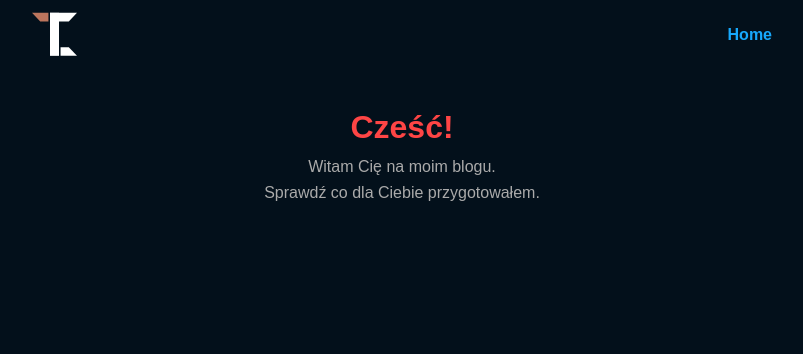
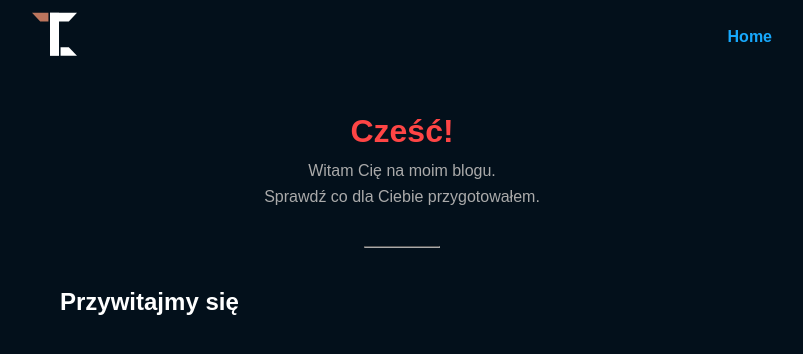
Before and after one commit to tobiaszciesielski/tciesielski.pl, a Next.js app: page / in a window 1280 px wide. Shown: the top 354 px of the page, without its empty margins (238-1041 px from the left). Built offline with nearby package versions, Linux system fonts and the light colour scheme.

Commit message:
Post list, matter, md, logo with link

```diff
--- a/components/Header/Header.tsx
+++ b/components/Header/Header.tsx
@@ -2,12 +2,12 @@ import styles from './header.module.scss';
 
 export default function Header() {
   return (
-    <div className={styles.header}>
+    <header className={styles.header}>
       <h1 className={styles.header__greetings}>Cześć!</h1>
       <p className={styles.header__description}>Witam Cię na moim blogu.</p>
       <p className={styles.header__description}>
         Sprawdź co dla Ciebie przygotowałem.
       </p>
-    </div>
+    </header>
   );
 }
--- a/components/Navbar/Navbar.tsx
+++ b/components/Navbar/Navbar.tsx
@@ -7,7 +7,11 @@ import styles from './navbar.module.scss';
 export default function Header() {
   return (
     <nav className={styles.navbar}>
-      <Logo width={45} height={45} />
+      <Link href={'/'} passHref>
+        <a>
+          <Logo width={45} height={45} />
+        </a>
+      </Link>
 
       <Link href={'/'} passHref>
         <a className={styles.navbar__home}>Home</a>
--- /dev/null
+++ b/components/PostList/PostList.tsx
@@ -0,0 +1,23 @@
+import Link from 'next/link';
+
+import styles from './postList.module.scss';
+
+export interface PostListProps {
+  posts: { title: string; slug: string }[];
+}
+
+export default function PostList(props: PostListProps) {
+  return (
+    <ul className={styles['post-list']}>
+      {props.posts.map(({ title, slug }) => (
+        <Link key={slug} href={`blog/${slug}`} passHref>
+          <li>
+            <a href="">
+              <h2 className={styles['post-list__post']}>{title}</h2>
+            </a>
+          </li>
+        </Link>
+      ))}
+    </ul>
+  );
+}
--- /dev/null
+++ b/components/PostList/index.ts
@@ -0,0 +1,4 @@
+import PostList, { PostListProps } from './PostList';
+
+export { PostList };
+export type { PostListProps };
--- /dev/null
+++ b/components/PostList/postList.module.scss
@@ -0,0 +1,29 @@
+@import 'variables';
+
+.post-list {
+  list-style: none;
+  display: flex;
+
+  &__post {
+    position: relative;
+    color: $light-white-0;
+
+    &::after {
+      content: '';
+      position: absolute;
+      top: 100%;
+      left: 0;
+      height: 2px;
+      background-color: $light-white-0;
+      width: 0;
+      transition: width 0.4s ease;
+    }
+
+    &:hover {
+      &::after {
+        width: 100%;
+        transition: width 0.4s ease;
+      }
+    }
+  }
+}
--- a/package.json
+++ b/package.json
@@ -8,7 +8,7 @@
     "lint": "next lint"
   },
   "dependencies": {
-    "eslint-plugin-import": "^2.25.3",
+    "gray-matter": "^4.0.3",
     "next": "12.0.7",
     "react": "17.0.2",
     "react-dom": "17.0.2",
@@ -20,6 +20,7 @@
     "@types/react": "17.0.37",
     "eslint": "8.5.0",
     "eslint-config-next": "12.0.7",
+    "eslint-plugin-import": "^2.25.3",
     "typescript": "4.5.4"
   }
 }
--- a/pages/index.tsx
+++ b/pages/index.tsx
@@ -1,13 +1,38 @@
+import fs from 'fs';
+import { join } from 'path';
+
+import matter from 'gray-matter';
 import type { NextPage } from 'next';
 
 import { Header } from '../components/Header';
+import { PostList, PostListProps } from '../components/PostList';
 
-const Home: NextPage = () => {
+const Home: NextPage<PostListProps> = ({ posts }) => {
   return (
     <>
       <Header />
+      <hr />
+      <PostList posts={posts} />
     </>
   );
 };
 
+export async function getStaticProps() {
+  const postsDirectory = join(process.cwd(), 'posts');
+  const files = fs.readdirSync(postsDirectory);
+
+  const posts: { title: string; slug: string }[] = files.map((mdFile) => {
+    const slug = mdFile.replace(/\.md$/, '');
+
+    const fullPath = join(postsDirectory, mdFile);
+    const fileContents = fs.readFileSync(fullPath, 'utf8');
+    const { data } = matter(fileContents);
+    return { title: data.title, slug };
+  });
+
+  return {
+    props: { posts },
+  };
+}
+
 export default Home;
--- /dev/null
+++ b/posts/przywitajmy-sie.md
@@ -0,0 +1,17 @@
+---
+title: 'Przywitajmy się'
+date: '19-12-2021'
+excerpt: 'Krótka historia o tym jak powstał ten blog'
+author: 'Tobiasz Ciesielski'
+category: 'Inne'
+---
+
+# Przywitajmy się!
+
+Krótka historia o tym jak powstał ten blog
+
+---
+
+Mam nadzieję, zę wszsytko u Ciebie w porządku.
+
+I **love** using [Next.js](https://nextjs.org/)
```
Also changed, not shown: 1 other file (tests, documents, lock files or other folders).
